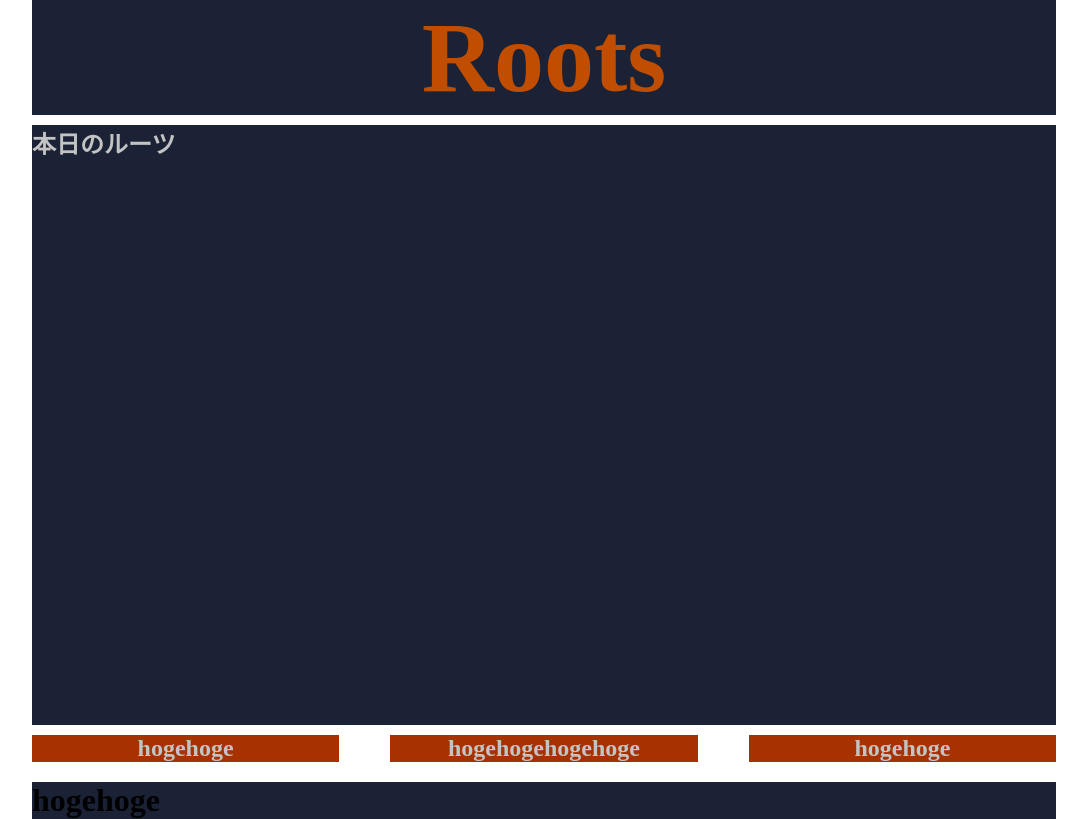
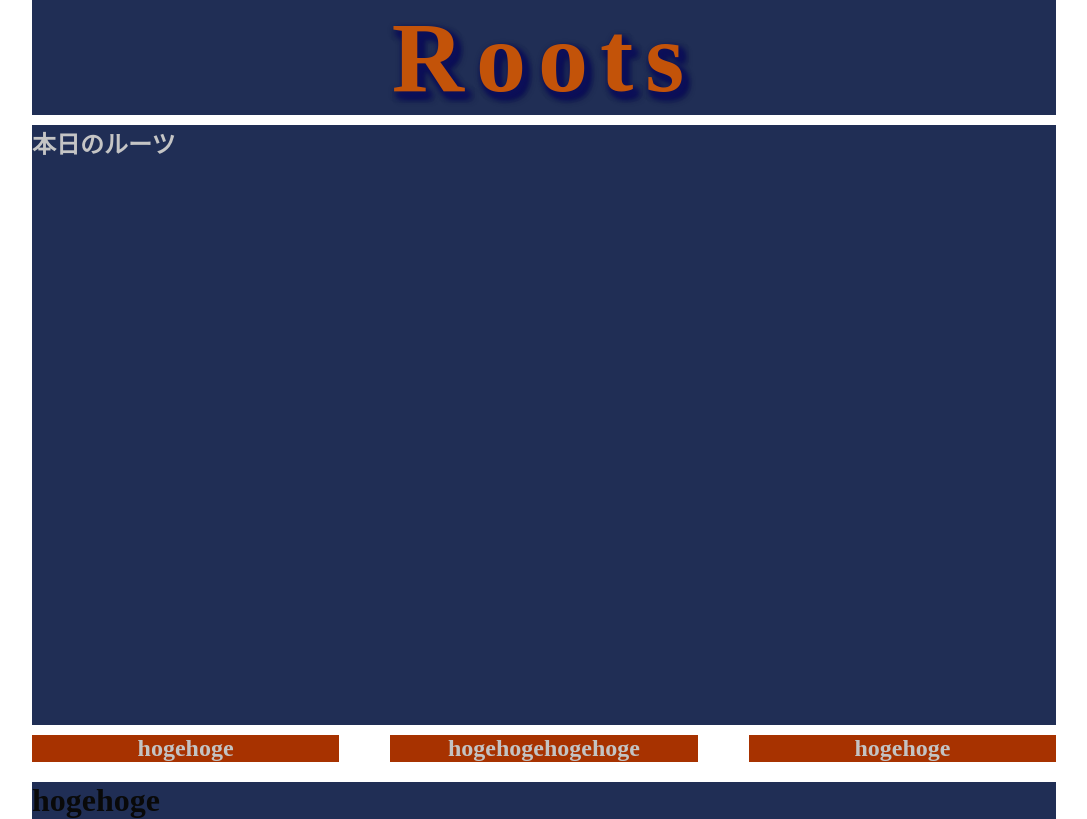
Before and after one commit to TakayukiMorijiri/projectRoots, a website: page index.html in a window 1280 px wide. Shown: the whole page, without its empty margins (96-1183 px from the left). Drawn offline with Linux system fonts and the light colour scheme.

Commit message:
add header design

```diff
--- a/css/main.css
+++ b/css/main.css
@@ -11,7 +11,8 @@ h2 {
 .footer {
   margin: 0 auto;
   width: 80%;
-  background-color: #1b2235;
+  background-color: #17264f;
+  opacity: 0.96;
 }
 .header-logo {
   margin: 0 auto;
@@ -21,13 +22,21 @@ h2 {
   color: #c14d00;
 }
 .header-logo h1 {
-  font-family: "Snell Roundhand"; font-weight: 900;;
+  font-family: "Snell Roundhand";
+  font-weight: 900;
+  letter-spacing: 0.12em;
+  text-shadow: 2px 3px 7px #040753,
+  3px 4px 6px #040753,
+  4px 5px 5px #040753,
+  5px 6px 6px #040753,
+  6px 7px 7px #020546;
 }
 .main {
   margin: 10px auto;
   width: 80%;
   height: 600px;
-  background-color: #1b2235;
+  background-color: #17264f;
+  opacity: 0.96;
 }
 
 .sub {
```
